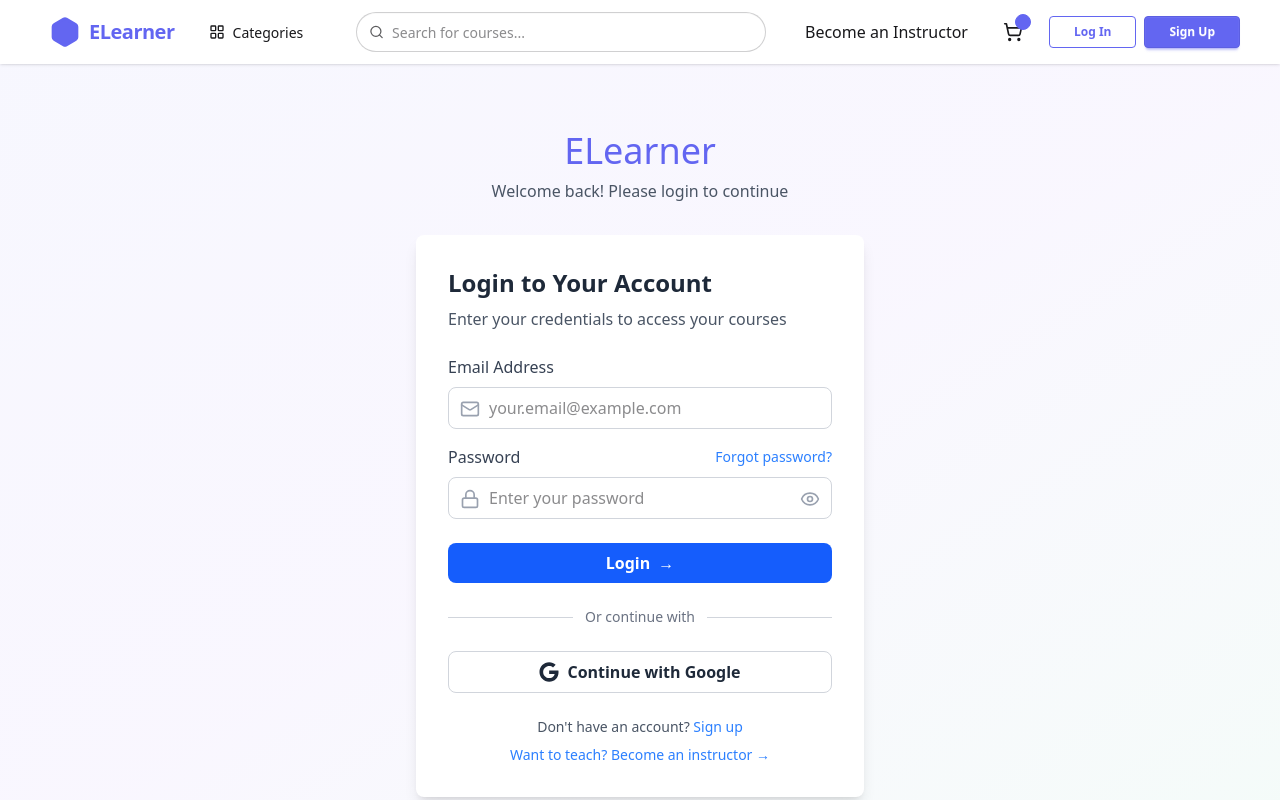
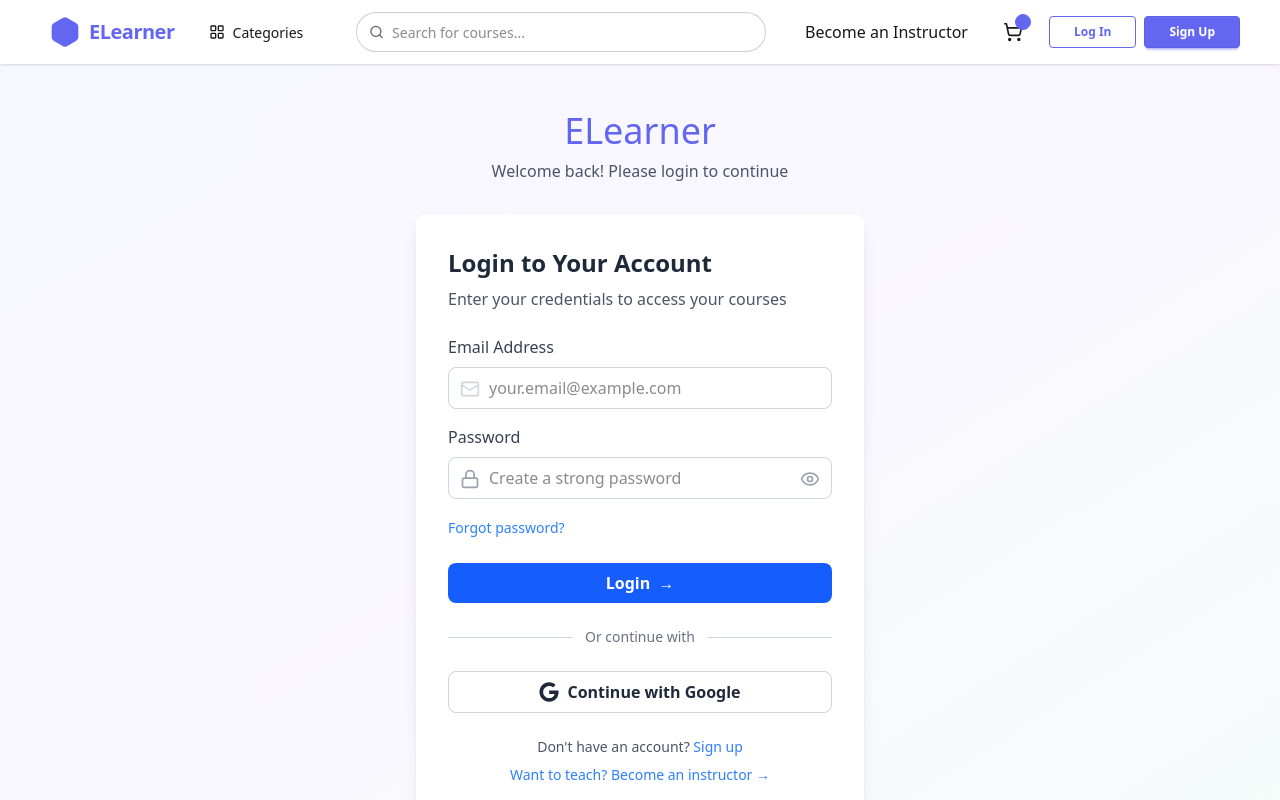
Before and after one commit to ELearnerUIT/elearner-frontend, a Next.js app: page /login in a window 1280 px wide. Shown: the top 800 px of the page. Built offline with nearby package versions, Linux system fonts and the light colour scheme.

Commit message:
Improve login and register form
Replace all input fields and password fields with reusable components

```diff
--- a/components/LoginRegister/LoginForm.tsx
+++ b/components/LoginRegister/LoginForm.tsx
@@ -1,22 +1,51 @@
 'use client';
-import { Eye, EyeClosed, Lock, Mail, TriangleAlertIcon } from "lucide-react";
+import { Mail, TriangleAlertIcon } from "lucide-react";
 import { FaGoogle } from "react-icons/fa";
 import { useState } from "react";
+import CustomPasswordField from "@/components/shared/CustomPasswordField";
+import CustomInputField, { InputFieldIcon } from "../shared/CustomInputField";
 
 export default function LoginForm() {
 
     const [emailInput, setEmailInput] = useState("");
     const [passwordInput, setPasswordInput] = useState("");
-    const [isPasswordVisible, setIsPasswordVisible] = useState(false);
+    const [emailError, setEmailError] = useState("");
+    const [passwordError, setPasswordError] = useState("");
     const [errorMessage, setErrorMessage] = useState("");
 
-    const showPassword = (event: React.MouseEvent<HTMLButtonElement>) => {
-        event.preventDefault();
-        setIsPasswordVisible(!isPasswordVisible);
+    const validateEmail = (email: string) => {
+        if (!email) {
+            setEmailError("Please enter your email address");
+            return false;
+        }
+        else {
+            setEmailError("");
+            return true;
+        }
     }
+
+    const validatePassword = (password: string) => {
+        if (!password || password.length === 0) {
+            setPasswordError("Please enter your password");
+            return false;
+        }
+        setPasswordError("");
+        return true;
+    }
+
 
     const handleLogin = (event: React.MouseEvent<HTMLButtonElement>) => {
         event.preventDefault();
+
+        let isValid = true;
+
+        if (!validateEmail(emailInput)) isValid = false;
+        if (!validatePassword(passwordInput)) isValid = false;
+
+        if (!isValid) {
+            return;
+        }
+
 
         // Xu ly dang nhap
 
@@ -50,53 +79,26 @@ export default function LoginForm() {
                             <></>
                     }
                     {/* Email Field */}
-                    <div>
-                        <label className="block text-gray-700 font-medium mb-2">Email Address</label>
-                        <div className="relative">
-                            <Mail className="absolute left-3 top-3 text-gray-400" size={20} />
-                            <input
-                                type="email"
-                                value={emailInput}
-                                onChange={(e) => setEmailInput(e.target.value)}
-                                placeholder="your.email@example.com"
-                                className="w-full pl-10 pr-4 py-2 border border-gray-300 rounded-lg focus:outline-none focus:ring-2 focus:ring-blue-500"
-                            />
-                        </div>
-                    </div>
+                    <CustomInputField
+                        text="Email Address"
+                        icon={InputFieldIcon.MAIL}
+                        initValue={emailInput}
+                        placeholder="your.email@example.com"
+                        errorMessage={emailError}
+                        onValueChange={(event: React.ChangeEvent<HTMLInputElement>) => setEmailInput(event.target.value)}
+                        onValidate={(event: React.ChangeEvent<HTMLInputElement>) => { validateEmail(event.target.value); }}
+                    />
 
                     {/* Password Field */}
-                    <div>
-                        <div className="flex justify-between items-center mb-2">
-                            <label className="block text-gray-700 font-medium">Password</label>
-                            <a href="#" className="text-blue-500 hover:text-blue-700 text-sm">Forgot password?</a>
-                        </div>
-                        <div className="relative">
-                            <Lock className="absolute left-3 top-3 text-gray-400" size={20} />
-                            <input
-                                id="passwordField"
-                                type={isPasswordVisible === true ? "text" : "password"}
-                                value={passwordInput}
-                                onChange={(e) => setPasswordInput(e.target.value)}
-                                placeholder="Enter your password"
-                                className="w-full pl-10 pr-0 py-2 border border-gray-300 rounded-lg focus:outline-none focus:ring-2 focus:ring-blue-500"
-                            />
-                            <button
-                                onClick={(event) => showPassword(event)}>
-                                {isPasswordVisible === false ?
-                                    <Eye
-                                        className="absolute right-3 top-3 text-gray-400 cursor-pointer"
-                                        size={20}
-                                    />
-                                    :
-                                    <EyeClosed
-                                        className="absolute right-3 top-3 text-gray-400 cursor-pointer"
-                                        size={20}
-                                    />
-                                }
-                            </button>
-
-                        </div>
-                    </div>
+                    <CustomPasswordField
+                        text="Password"
+                        initValue={passwordInput}
+                        placeholder="Enter your password"
+                        errorMessage={passwordError}
+                        onValueChange={(event: React.ChangeEvent<HTMLInputElement>) => setPasswordInput(event.target.value)}
+                        onValidate={(event: React.ChangeEvent<HTMLInputElement>) => { validatePassword(event.target.value); }}
+                    />
+                    <a href="#" className="text-blue-500 hover:text-blue-700 text-sm">Forgot password?</a>
 
                     {/* Login Button */}
                     <button className="w-full bg-blue-600 hover:bg-blue-700 text-white font-bold py-2 px-4 rounded-lg flex justify-center gap-2 transition mt-6"
--- a/components/LoginRegister/RegisterForm.tsx
+++ b/components/LoginRegister/RegisterForm.tsx
@@ -1,8 +1,10 @@
 'use client';
 import { Eye, EyeClosed, Lock, Mail, User, TriangleAlertIcon, Check, TruckElectric } from "lucide-react";
 import { FaGoogle, FaGithub } from "react-icons/fa";
-import { useState } from "react";
+import React, { useState } from "react";
 import CustomInputField, { InputFieldIcon } from "@/components/shared/CustomInputField";
+import CustomPasswordField from "@/components/shared/CustomPasswordField";
+
 
 export default function RegisterForm() {
 
@@ -12,48 +14,58 @@ export default function RegisterForm() {
     const [passwordInput, setPasswordInput] = useState("");
     const [confirmPasswordInput, setConfirmPasswordInput] = useState("");
 
-    const [isPasswordVisible, setIsPasswordVisible] = useState(false);
-    const [isConfirmPasswordVisible, setIsConfirmPasswordVisible] = useState(false);
-
     const [agreeToTerms, setAgreeToTerms] = useState(false);
 
     const [errorMessage, setErrorMessage] = useState("");
+    const [firstNameError, setFirstNameError] = useState("");
+    const [lastNameError, setLastNameError] = useState("");
     const [emailError, setEmailError] = useState("");
     const [passwordError, setPasswordError] = useState("");
     const [confirmPasswordError, setConfirmPasswordError] = useState("");
+    const [agreeToTermsError, setAgreeToTermsError] = useState("");
 
-    const showPassword = (event: React.MouseEvent<HTMLButtonElement>) => {
-        event.preventDefault();
-        setIsPasswordVisible(!isPasswordVisible);
-    }
-
-    const showConfirmPassword = (event: React.MouseEvent<HTMLButtonElement>) => {
-        event.preventDefault();
-        setIsConfirmPasswordVisible(!isConfirmPasswordVisible);
-    }
-
-    const validateRequiredFields = () => {
-        if (!firstNameInput || !lastNameInput || !emailInput || !passwordInput || !confirmPasswordInput) {
-            setErrorMessage("All fields are required");
+    const validateFirstName = (firstName: string) => {
+        if (!firstName || firstName.length === 0) {
+            setFirstNameError("Please enter your first name");
             return false;
         }
+        setFirstNameError("");
         return true;
     }
 
+    const validateLastName = (lastName: string) => {
+        if (!lastName || lastName.length === 0) {
+            setLastNameError("Please enter your last name");
+            return false;
+        }
+        setLastNameError("");
+        return true;
+    }
+
+
     const validateEmail = (email: string) => {
+        if (!email || email.length === 0) {
+            setEmailError("Please enter your email address");
+            return false;
+        }
+
         const emailRegex = /^[^\s@]+@[^\s@]+\.[^\s@]+$/;
         if (!emailRegex.test(email)) {
             setEmailError("Invalid email address");
             return false;
         }
-        else {
+
         setEmailError("");
         return true;
     }
 
+    const validatePassword = (password: string) => {
+        if (!password || password.length === 0) {
+            setPasswordError("Please enter your password");
+            return false;
         }
 
-    const validatePassword = (password: string) => {
+
         let passwordErrorMessages: Array<string> = [];
         if (password.length < 8) {
             passwordErrorMessages.push("8 characters");
@@ -101,9 +113,11 @@ export default function RegisterForm() {
 
     const validateAgreeToTerms = () => {
         if (!agreeToTerms) {
-            setErrorMessage("Please agree to the Terms of Service and Privacy Policy");
+            // setErrorMessage("Please agree to the Terms of Service and Privacy Policy");
+            setAgreeToTermsError("Please agree to the Terms of Service and Privacy Policy");
             return false;
         }
+        setAgreeToTermsError("");
         return true;
     }
 
@@ -112,7 +126,9 @@ export default function RegisterForm() {
 
         let isValid = true;
 
-        if (!validateRequiredFields()) isValid = false;
+        // if (!validateRequiredFields()) isValid = false;
+        if (!validateFirstName(firstNameInput)) isValid = false;
+        if (!validateLastName(lastNameInput)) isValid = false;
         if (!validateEmail(emailInput)) isValid = false;
         if (!validatePassword(passwordInput)) isValid = false;
         if (!validConfirmPassword(confirmPasswordInput)) isValid = false;
@@ -161,107 +177,54 @@ export default function RegisterForm() {
                             icon={InputFieldIcon.USER}
                             initValue={firstNameInput}
                             placeholder="John"
-                            onValueChange={(event: React.ChangeEvent<HTMLInputElement>) => setFirstNameInput(event.target.value)} />
+                            errorMessage={firstNameError}
+                            onValueChange={(event: React.ChangeEvent<HTMLInputElement>) => setFirstNameInput(event.target.value)}
+                            onValidate={(event: React.ChangeEvent<HTMLInputElement>) => { validateFirstName(event.target.value); }}
+                        />
 
                         {/* Last Name Field */}
-                        <div>
-                            <label className="block text-gray-700 font-medium mb-2">Last Name</label>
-                            <div className="relative">
-                                <User className="absolute left-3 top-3 text-gray-400" size={20} />
-                                <input
-                                    type="text"
-                                    value={lastNameInput}
-                                    onChange={(e) => setLastNameInput(e.target.value)}
+                        <CustomInputField
+                            text="Last Name"
+                            icon={InputFieldIcon.USER}
+                            initValue={lastNameInput}
                             placeholder="Doe"
-                                    className="w-full pl-10 pr-4 py-2 border border-gray-300 rounded-lg focus:outline-none focus:ring-2 focus:ring-blue-500"
+                            errorMessage={lastNameError}
+                            onValueChange={(event: React.ChangeEvent<HTMLInputElement>) => setLastNameInput(event.target.value)}
+                            onValidate={(event: React.ChangeEvent<HTMLInputElement>) => { validateLastName(event.target.value); }}
                         />
-                            </div>
-                        </div>
+
                     </div>
 
                     {/* Email Field */}
-                    <div>
-                        <label className="block text-gray-700 font-medium mb-2">Email Address</label>
-                        <div className="relative">
-                            <Mail className="absolute left-3 top-3 text-gray-400" size={20} />
-                            <input
-                                type="email"
-                                value={emailInput}
-                                onChange={(e) => { setEmailInput(e.target.value); validateEmail(e.target.value); }}
+                    <CustomInputField
+                        text="Email Address"
+                        icon={InputFieldIcon.MAIL}
+                        initValue={emailInput}
                         placeholder="your.email@example.com"
-                                className="w-full pl-10 pr-4 py-2 border border-gray-300 rounded-lg focus:outline-none focus:ring-2 focus:ring-blue-500"
+                        errorMessage={emailError}
+                        onValueChange={(event: React.ChangeEvent<HTMLInputElement>) => { setEmailInput(event.target.value); }}
+                        onValidate={(event: React.ChangeEvent<HTMLInputElement>) => { validateEmail(event.target.value); }}
                     />
-                        </div>
-                        {
-                            emailError && emailError.length > 0 ?
-                                <p className="text-red-500 text-sm mt-1">{emailError}</p>
-                                :
-                                <></>
-                        }
-                    </div>
 
                     {/* Password Field */}
-                    <div>
-                        <label className="block text-gray-700 font-medium mb-2">Password</label>
-                        <div className="relative">
-                            <Lock className="absolute left-3 top-3 text-gray-400" size={20} />
-                            <input
-                                type={isPasswordVisible ? "text" : "password"}
-                                value={passwordInput}
-                                onChange={(e) => { setPasswordInput(e.target.value); validatePassword(e.target.value); }}
+                    <CustomPasswordField
+                        text="Password"
+                        initValue={passwordInput}
                         placeholder="Create a strong password"
-                                className="w-full pl-10 pr-10 py-2 border border-gray-300 rounded-lg focus:outline-none focus:ring-2 focus:ring-blue-500"
+                        errorMessage={passwordError}
+                        onValueChange={(event: React.ChangeEvent<HTMLInputElement>) => { setPasswordInput(event.target.value); }}
+                        onValidate={(event: React.ChangeEvent<HTMLInputElement>) => { validatePassword(event.target.value); }}
                     />
-                            <button
-                                onClick={(event) => showPassword(event)}
-                                className="absolute right-3 top-3 text-gray-400 cursor-pointer hover:text-gray-600"
-                            >
-                                {isPasswordVisible ?
-                                    <EyeClosed size={20} />
-                                    :
-                                    <Eye size={20} />
-                                }
-                            </button>
-                        </div>
-                        {/* <p className="text-gray-500 text-sm mt-1">Must be at least 8 characters</p> */}
-                        {
-                            passwordError && passwordError.length > 0 ?
-                                <p className="text-red-500 text-sm mt-1">{passwordError}</p>
-                                :
-                                <></>
-                        }
-                    </div>
 
                     {/* Confirm Password Field */}
-                    <div>
-                        <label className="block text-gray-700 font-medium mb-2">Confirm Password</label>
-                        <div className="relative">
-                            <Lock className="absolute left-3 top-3 text-gray-400" size={20} />
-                            <input
-                                type={isConfirmPasswordVisible ? "text" : "password"}
-                                value={confirmPasswordInput}
-                                onChange={(e) => { setConfirmPasswordInput(e.target.value); validConfirmPassword(e.target.value); }}
+                    <CustomPasswordField
+                        text="Confirm Password"
+                        initValue={confirmPasswordInput}
                         placeholder="Confirm your password"
-                                className="w-full pl-10 pr-10 py-2 border border-gray-300 rounded-lg focus:outline-none focus:ring-2 focus:ring-blue-500"
+                        errorMessage={confirmPasswordError}
+                        onValueChange={(event: React.ChangeEvent<HTMLInputElement>) => { setConfirmPasswordInput(event.target.value); }}
+                        onValidate={(event: React.ChangeEvent<HTMLInputElement>) => { validConfirmPassword(event.target.value); }}
                     />
-                            <button
-                                onClick={(event) => showConfirmPassword(event)}
-                                className="absolute right-3 top-3 text-gray-400 cursor-pointer hover:text-gray-600"
-                            >
-                                {isConfirmPasswordVisible ?
-                                    <EyeClosed size={20} />
-                                    :
-                                    <Eye size={20} />
-                                }
-                            </button>
-                        </div>
-                        {
-                            confirmPasswordError && confirmPasswordError.length > 0 ?
-                                <p className="text-red-500 text-sm mt-1">{confirmPasswordError}</p>
-                                :
-                                <></>
-                        }
-                    </div>
 
                     {/* Terms Agreement */}
                     <div className="flex items-center gap-2 mt-4">
@@ -276,6 +239,11 @@ export default function RegisterForm() {
                             I agree to the <a href="#" className="text-blue-500 hover:text-blue-700">Terms of Service</a> and <a href="#" className="text-blue-500 hover:text-blue-700">Privacy Policy</a>
                         </label>
                     </div>
+                    {agreeToTermsError && agreeToTermsError.length > 0 ?
+                        <p className="text-red-500 text-sm mt-1">{agreeToTermsError}</p>
+                        :
+                        <></>
+                    }
 
                     {/* Register Button */}
                     <button className="w-full bg-blue-600 hover:bg-blue-700 text-white font-bold py-2 px-4 rounded-lg flex justify-center gap-2 transition mt-6"
--- a/components/shared/CustomInputField.tsx
+++ b/components/shared/CustomInputField.tsx
@@ -1,39 +1,52 @@
 'use client';
 
 import React from "react";
-import { User } from "lucide-react";
+import { User, Mail } from "lucide-react";
 
 export enum InputFieldIcon {
-    USER
+    USER,
+    MAIL
 }
 
 const getIcon = (icon: InputFieldIcon) => {
     switch (icon) {
         case InputFieldIcon.USER:
             return User
+        case InputFieldIcon.MAIL:
+            return Mail
     }
 }
 
-export default function CustomInputField(props) {
+export default function CustomInputField(props: {
+    text: string,
+    initValue: string,
+    placeholder: string,
+    errorMessage: string,
+    icon: InputFieldIcon,
+    onValueChange: (event: React.ChangeEvent<HTMLInputElement>) => void,
+    onValidate?: (event: React.ChangeEvent<HTMLInputElement>) => void
+}) {
     return (
         <div>
             <label className="block text-gray-700 font-medium mb-2">{props.text}</label>
             <div className="relative">
-                {/* <User className="absolute left-3 top-3 text-gray-400" size={20} /> */}
                 {getIcon(props.icon) && React.createElement(getIcon(props.icon), { className: "absolute left-3 top-3 text-gray-300", size: 20 })}
-                {/* <img src="https://lucide.dev/icons/user" className="absolute left-3 top-3 text-gray-400" ></img> */}
                 <input
                     type="text"
                     value={props.initValue}
-                    // onChange={(e) => setFirstNameInput(e.target.value)}
-                    onChange={(event) => { props.onValueChange(event); /*props.onValidate(event);*/ }}
+                    onChange={(event) => { props.onValueChange(event); props.onValidate && props.onValidate(event); }}
                     placeholder={props.placeholder}
-                    className={"w-full pl-10 pr-4 py-2 border "
+                    className={"w-full pl-10 pr-4 py-2 border rounded-lg focus:outline-none focus:ring-2 "
                         +
-                        "border-gray-300 "
-                        +
-                        "rounded-lg focus:outline-none focus:ring-2  focus:ring-blue-500"}
+                        (props.errorMessage && props.errorMessage.length > 0 ? "border-red-300 focus:ring-red-500" : "border-gray-300 focus:ring-blue-500")
+                    }
                 />
+                {
+                    props.errorMessage && props.errorMessage.length > 0 ?
+                        <p className="text-red-500 text-sm mt-1">{props.errorMessage}</p>
+                        :
+                        <></>
+                }
             </div>
         </div>
     )
--- /dev/null
+++ b/components/shared/CustomPasswordField.tsx
@@ -0,0 +1,54 @@
+import { Lock, Eye, EyeClosed } from "lucide-react";
+import { useState } from "react";
+
+export default function CustomPasswordField(props: {
+    text: string,
+    initValue: string,
+    placeholder: string,
+    errorMessage: string,
+    onValueChange: (event: React.ChangeEvent<HTMLInputElement>) => void,
+    onValidate?: (event: React.ChangeEvent<HTMLInputElement>) => void,
+}) {
+    const [isPasswordVisible, setIsPasswordVisible] = useState(false);
+
+    const showPassword = (event: React.MouseEvent<HTMLButtonElement>) => {
+        event.preventDefault();
+        setIsPasswordVisible(!isPasswordVisible);
+    }
+
+    return (
+        <div>
+            <label className="block text-gray-700 font-medium mb-2">{props.text}</label>
+            <div className="relative">
+                <Lock className="absolute left-3 top-3 text-gray-400" size={20} />
+                <input
+                    type={isPasswordVisible ? "text" : "password"}
+                    value={props.initValue}
+                    onChange={(event) => { props.onValueChange(event); props.onValidate && props.onValidate(event); }}
+                    placeholder="Create a strong password"
+                    className={"w-full pl-10 pr-10 py-2 border rounded-lg focus:outline-none focus:ring-2 "
+                        +
+                        (props.errorMessage && props.errorMessage.length > 0 ? "border-red-300 focus:ring-red-500" : "border-gray-300 focus:ring-blue-500")
+                    }
+                />
+                <button
+                    onClick={(event) => showPassword(event)}
+                    className="absolute right-3 top-3 text-gray-400 cursor-pointer hover:text-gray-600"
+                >
+                    {isPasswordVisible ?
+                        <EyeClosed size={20} />
+                        :
+                        <Eye size={20} />
+                    }
+                </button>
+            </div>
+            {/* <p className="text-gray-500 text-sm mt-1">Must be at least 8 characters</p> */}
+            {
+                props.errorMessage && props.errorMessage.length > 0 ?
+                    <p className="text-red-500 text-sm mt-1">{props.errorMessage}</p>
+                    :
+                    <></>
+            }
+        </div>
+    )
+}
```
Lines whose indentation alone changed are shown as unchanged.
